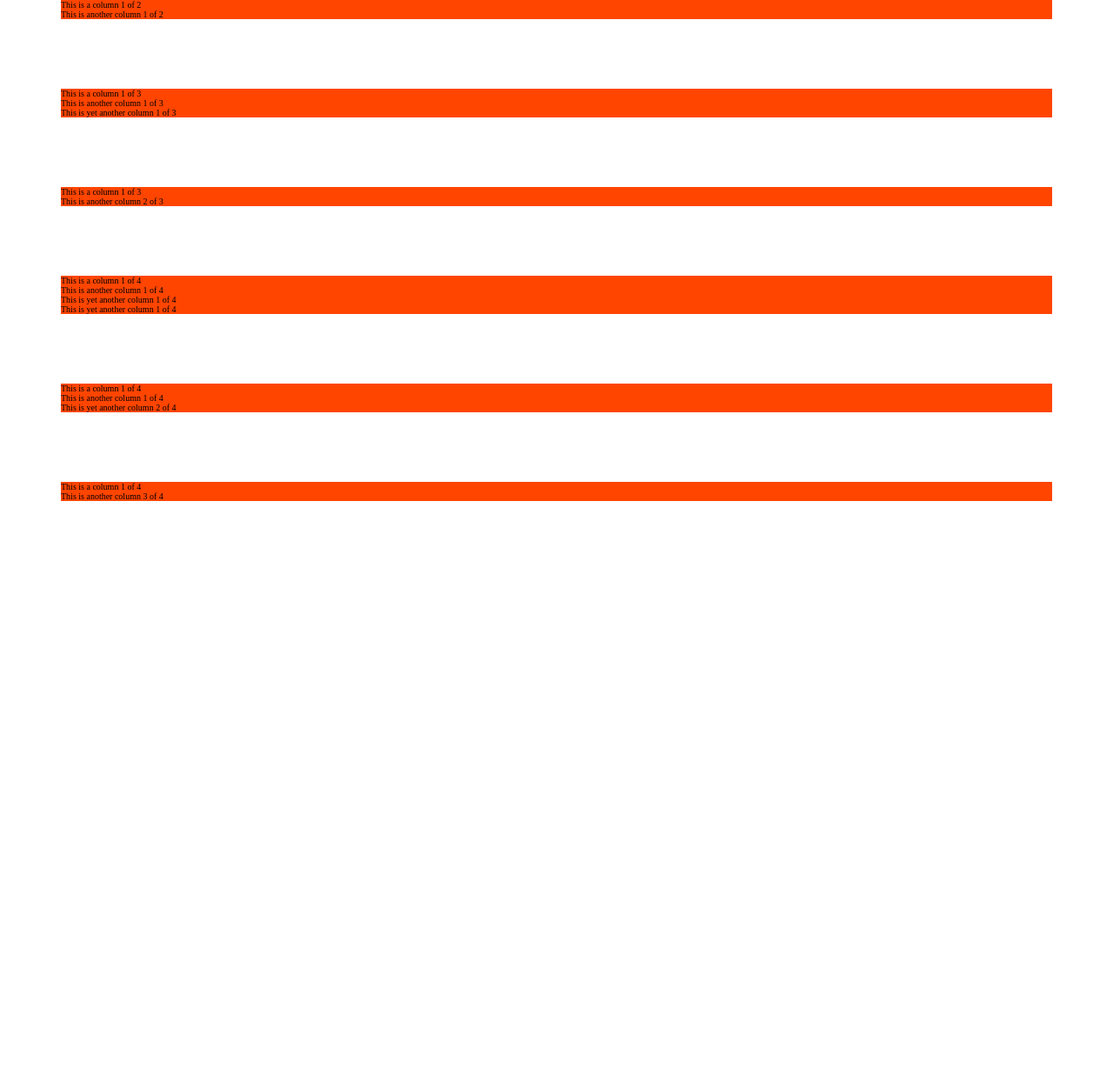
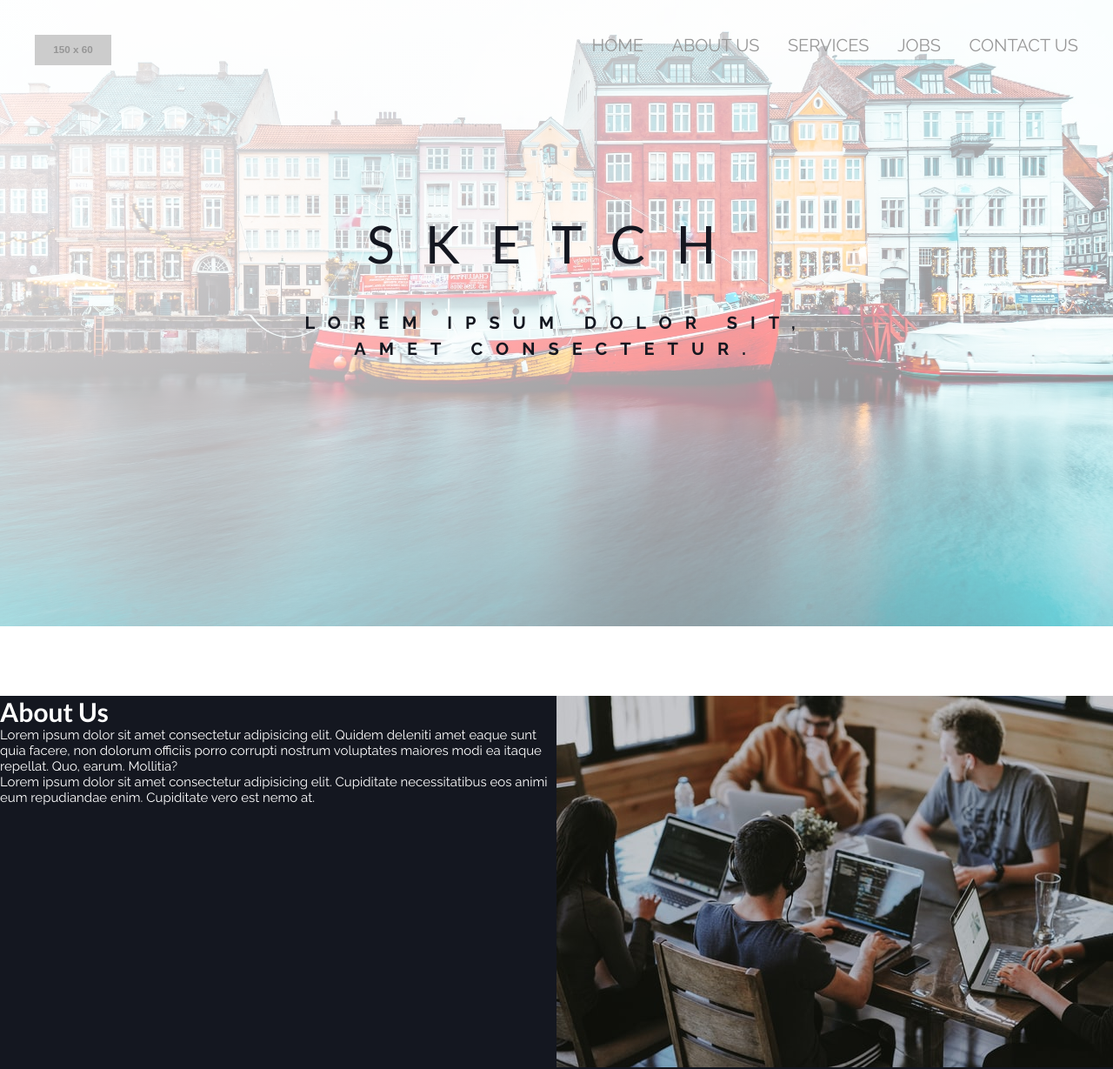
Before and after one commit to jufglanville/reposiveFloatDesign, a website: page index.html in a window 1280 px wide. Shown: the whole page at 87% size. Before the commit the page ends 800 px from the top, so only its background shows below. Drawn offline with Linux system fonts and the light colour scheme; placeholder pictures from the web are drawn by us.

Commit message:
update project header

```diff
--- a/index.html
+++ b/index.html
@@ -8,8 +8,48 @@
 </head>
 <body>
 
+    <header class="header">
+        <div class="header__logo-box">
+            <img src="https://via.placeholder.com/150x60?text=Company+Logo" alt="Company Logo" class="header__logo">
+        </div>
+
+        <nav class="navigation">
+            <ul class="navigation__list">
+                <li class="navigation__item"><a href="#" class="navigation__link">Home</a></li>
+                <li class="navigation__item"><a href="#" class="navigation__link">About Us</a></li>
+                <li class="navigation__item"><a href="#" class="navigation__link">Services</a></li>
+                <li class="navigation__item"><a href="#" class="navigation__link">Jobs</a></li>
+                <li class="navigation__item"><a href="#" class="navigation__link">Contact Us</a></li>
+            </ul>
+        </nav>
+
+        <div class="header__text-box">
+            <h1 class="heading-primary">
+                <span class="heading-primary--main">Sketc<span class="u-last-letter">h</span></span>
+                <span class="heading-primary--sub">Lorem ipsum dolor sit, amet consectetur<span class="u-last-letter">.</span></span>
+            </h1>
+        </div>
+    </header>
+
+    <main>
+        <div class="section-about">
+            <div class="row">
+                <div class="col-1-of-2">
+                    <div class="section-about__content">
+                        <h2 class="heading-secondary heading-secondary--white">About Us</h2>
+                        <p class="paragraph paragraph--white">Lorem ipsum dolor sit amet consectetur adipisicing elit. Quidem deleniti amet eaque sunt quia facere, non dolorum officiis porro corrupti nostrum voluptates maiores modi ea itaque repellat. Quo, earum. Mollitia?</p>
+                        <p class="paragraph paragraph--white">Lorem ipsum dolor sit amet consectetur adipisicing elit. Cupiditate necessitatibus eos animi eum repudiandae enim. Cupiditate vero est nemo at.</p>
+                    </div>
+                </div>
+                <div class="col-1-of-2">
+                    <img srcset="img/workers-small.jpg 1x, img/workers-large.jpg 2x" alt="Workers collaborating" class="section-about__img">
+                </div>
+            </div>
+        </div>
+    </main>
+
     <!-- Grid -->
-    <section class="grid-test">
+    <!-- <section class="grid-test">
         <div class="row">
             <div class="col-1-of-2">
                 This is a column 1 of 2
@@ -75,7 +115,7 @@
                 This is another column 3 of 4
             </div>
         </div>
-    </section>
+    </section> -->
 
 </body>
 </html>
--- a/sass/abstracts/_mixins.scss
+++ b/sass/abstracts/_mixins.scss
@@ -0,0 +1,15 @@
+@mixin clearfix {
+     &::after {
+         content: "";
+         display: table;
+         clear: both;
+     }
+}
+
+@mixin absCenter {
+    position: absolute;
+    top: 45%;
+    left: 50%;
+    transform: translate(-50%, -50%);
+    text-align: center;
+}
--- a/sass/abstracts/_variables.scss
+++ b/sass/abstracts/_variables.scss
@@ -1,7 +1,19 @@
+@import url('https://fonts.googleapis.com/css2?family=Lato:wght@300;400;700&family=Raleway:wght@200;400;700&display=swap');
+
+$font_primary: 'Lato', sans-serif;
+$font_secondary: 'Raleway', sans-serif;
+
 //  Grid
     // Setting grid max-width to ind standard 1140px
     // _base.scss set 1 rem to 10px
     // 1140 / 10 = 114rem
-$grid-width: 114rem;
-$gutter-vertical: 8rem;
-$gutter-horizontal: 6rem;
+$grid_width: 114rem;
+$gutter_vertical: 8rem;
+$gutter_horizontal: 6rem;
+
+
+// Colours
+$color_primary: #141720;
+$color_secondary: #979797;
+
+$color-white: #ffffff;
--- a/sass/base/_typography.scss
+++ b/sass/base/_typography.scss
@@ -0,0 +1,57 @@
+
+
+
+.heading-primary {
+    color: $color_primary;
+    text-transform: uppercase;
+    backface-visibility: hidden;
+    margin-bottom: 6rem;
+
+    &--main {
+        display: block;
+        font-size: 6rem;
+        font-weight: 400;
+        letter-spacing: 3.5rem;
+        margin-bottom: 4rem;
+        font-family: $font-primary;
+    }
+
+    &--sub {
+        display: block;
+        font-size: 2rem;
+        font-weight: 700;
+        letter-spacing: 1.5rem;
+        line-height: 3rem;
+        font-family: $font-secondary;
+    }
+}
+
+.heading-secondary {
+    font-family: $font-primary;
+    font-size: 3rem;
+
+    &--white {
+        color: $color_white;
+    }
+}
+
+.paragraph {
+    font-family: $font-secondary;
+    font-size: 1.5rem;
+
+    &--white {
+        color: $color-white;
+    }
+}
+
+.navigation {
+    &__link,
+    &__link:active,
+    &__link:visited {
+        text-decoration: none;
+        text-transform: uppercase;
+        color: $color-secondary;
+        font-size: 2rem;
+        font-family: $font-secondary;
+    }
+}
--- a/sass/layout/_grid.scss
+++ b/sass/layout/_grid.scss
@@ -1,7 +1,44 @@
 .row {
+    margin: 0 auto;
 
-    max-width: $grid-width;
-    margin: 0 auto;
-    margin-bottom: $gutter-vertical;
-    background-color: orangered;
+    // &:not(:last-child) {
+    //     margin-bottom: $gutter_vertical;
+    // }
+
+    @include clearfix;
+
+    [class^="col-"] {
+        float: left;
+        // background-color: orangered;
+
+        // &:not(:last-child) {
+        //     margin-right: $gutter_horizontal;
+        // }
+    }
+
+    .col-1-of-2 {
+        width: calc(100% / 2);
+    }
+
+    .col-1-of-3 {
+        width: calc((100% - #{$gutter_horizontal} * 2) / 3);
+    }
+
+    .col-1-of-4 {
+        width: calc((100% - #{$gutter_horizontal} * 3) / 4);
+    }
+
+    .col-2-of-3 {
+        width: calc( 2* ((100% - #{$gutter_horizontal} *2) / 3) + #{$gutter_horizontal});
+    }
+
+    .col-2-of-4 {
+        width: calc( 2* ((100% - #{$gutter_horizontal} * 3) / 4) + #{$gutter_horizontal});
+    }
+
+    .col-3-of-4 {
+        width: calc( 3* ((100% - #{$gutter_horizontal} * 3) / 4) + #{$gutter_horizontal} * 2);
+    }
+
+
 }
--- /dev/null
+++ b/sass/layout/_header.scss
@@ -0,0 +1,27 @@
+.header {
+    height: 90vh;
+    background-image: linear-gradient(to right bottom,
+        rgba(255, 255, 255, 0.9),
+        rgba(255, 255, 255, 0.4)),
+        url("../img/hero-large.jpg");
+    background-size: cover;
+    margin-bottom: 8rem;
+
+    &__logo-box {
+        position: absolute;
+        top: 4rem;
+        left: 4rem;
+    }
+
+    &__logo {
+        height: 3.5rem;
+    }
+
+    &__text-box {
+        position: absolute;
+        top: 45%;
+        left: 50%;
+        transform: translate(-50%, -50%);
+        text-align: center;
+    }
+}
--- /dev/null
+++ b/sass/layout/_navigation.scss
@@ -0,0 +1,23 @@
+.navigation {
+    position: fixed;
+    right: 4rem;
+    top: 4rem;
+    display: inline-block;
+
+    &__list {
+        list-style: none;
+    }
+
+    &__item {
+        display: inline-block;
+        &:not(:last-child) {
+            margin-right: 3rem;
+        }
+    }
+
+    &__link,
+    &__link:active,
+    &__link:visited {
+
+    }
+}
--- a/sass/main.scss
+++ b/sass/main.scss
@@ -7,6 +7,9 @@
 @import "base/typography";
 @import "base/utilities";
 
+@import "layout/header";
 @import "layout/grid";
+@import "layout/navigation";
+
 
 @import "pages/home";
--- a/sass/pages/_home.scss
+++ b/sass/pages/_home.scss
@@ -0,0 +1,11 @@
+.section-about {
+    background-color: $color_primary;
+
+    &__content {
+        // @include absCenter;
+    }
+
+    &__img {
+        width: 100%;
+    }
+}
```
Also changed, not shown: css/style.css, img/hero-large.jpg (added), img/hero-small.jpg (added), img/workers-large.jpg (added), img/workers-small.jpg (added).
